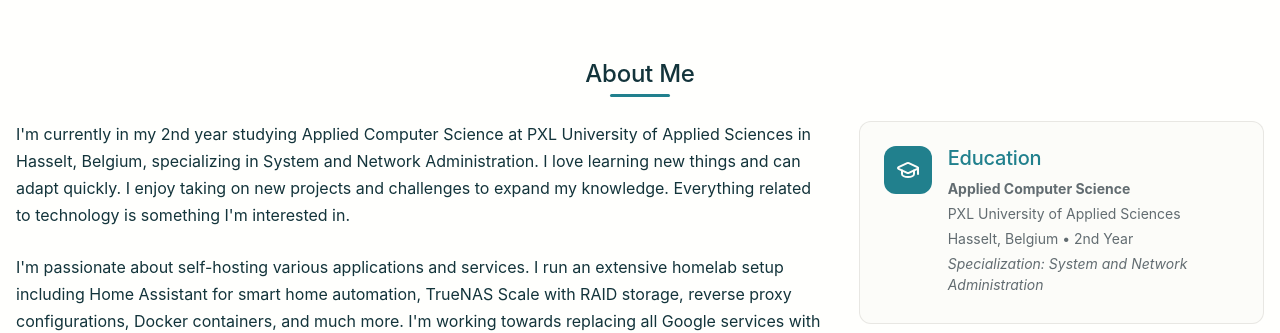
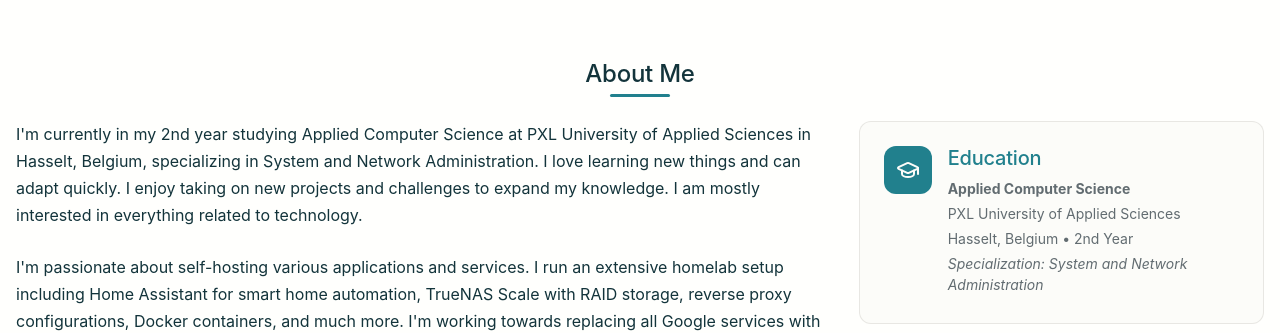
Before and after one commit to ItzMe0515/Portfolio, a plain HTML site: page index.html in a window 1280 px wide. Shown: the part 820-1153 px from the top of the page. Drawn offline with nearby package versions, Linux system fonts and the light colour scheme; a web font is replaced by a local one.

Commit message:
Sentence correction to Index.html

```diff
--- a/index.html
+++ b/index.html
@@ -75,9 +75,9 @@
             <div class="about__content">
                 <div class="about__text">
                     <p class="about__description">
-                        <span data-en="I'm currently in my 2nd year studying Applied Computer Science at PXL University of Applied Sciences in Hasselt, Belgium, specializing in System and Network Administration. I love learning new things and can adapt quickly. I enjoy taking on new projects and challenges to expand my knowledge. Everything related to technology is something I'm interested in."
-                              data-nl="Ik zit momenteel in mijn 2de jaar Toegepaste Informatica aan de Hogeschool PXL in Hasselt, en ga voor de specialisatie Systeem en Netwerkbeheer. Ik leer altijd graag bij, en kan dit ook snel. En begin graag aan nieuwe projecten en uitdagingen om mijn kennis te vergroten. Alles wat met technologie te maken heeft is iets waar ik geïnteresseerd ben in.">
-                            I'm currently in my 2nd year studying Applied Computer Science at PXL University of Applied Sciences in Hasselt, Belgium, specializing in System and Network Administration. I love learning new things and can adapt quickly. I enjoy taking on new projects and challenges to expand my knowledge. Everything related to technology is something I'm interested in.
+                        <span data-en="I'm currently in my 2nd year studying Applied Computer Science at PXL University of Applied Sciences in Hasselt, Belgium, specializing in System and Network Administration. I love learning new things and can adapt quickly. I enjoy taking on new projects and challenges to expand my knowledge. I am mostly interested in everything related to technology."
+                              data-nl="Ik zit momenteel in mijn 2de jaar Toegepaste Informatica aan de Hogeschool PXL in Hasselt, en ga voor de specialisatie Systeem en Netwerkbeheer. Ik leer altijd graag bij, en kan dit ook snel. En begin graag aan nieuwe projecten en uitdagingen om mijn kennis te vergroten. Ik ben vooral geïnteresseerd in alles wat met technologie te maken heeft.">
+                            I'm currently in my 2nd year studying Applied Computer Science at PXL University of Applied Sciences in Hasselt, Belgium, specializing in System and Network Administration. I love learning new things and can adapt quickly. I enjoy taking on new projects and challenges to expand my knowledge. I am mostly interested in everything related to technology.
                         </span>
                     </p>
                     <p class="about__description">
```
